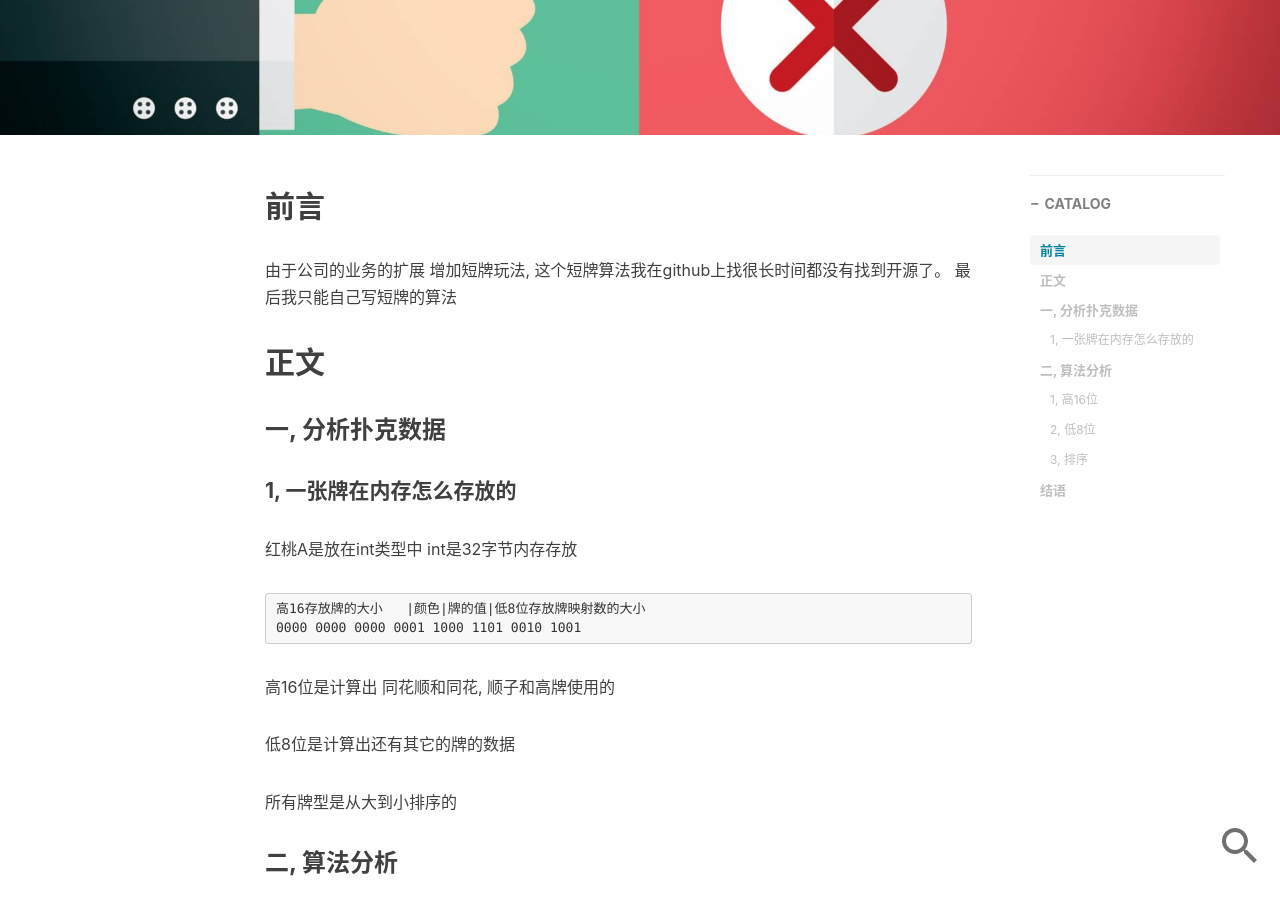
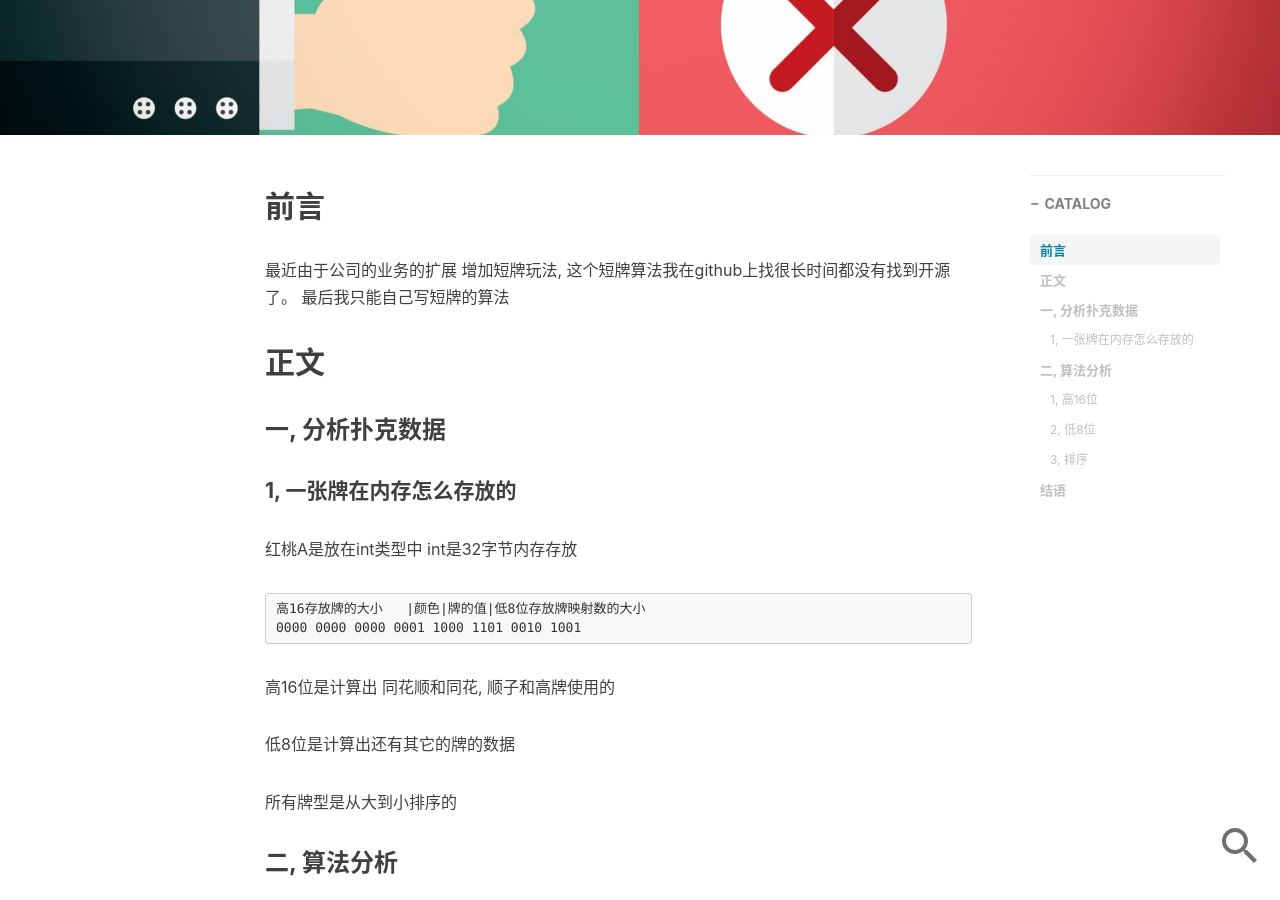
Before and after one commit to chensongpoixs/chensongpoixs.github.io, a Jekyll site: the page built from _posts/2019-06-27-德州扑克和短牌的算法分析.md, in a window 1280 px wide and 900 px high, scrolled down 388 px. Built offline with Jekyll 4.4.1, drawn with Linux system fonts in a browser that asks for light colours; nearby versions of some CDN libraries; comment, search, counter and statistics services are not loaded.

```diff
--- a/_posts/2019-06-27-德州扑克和短牌的算法分析.md
+++ b/_posts/2019-06-27-德州扑克和短牌的算法分析.md
@@ -14,7 +14,7 @@ tags:
 
 ## 前言
 
-  由于公司的业务的扩展 增加短牌玩法, 这个短牌算法我在github上找很长时间都没有找到开源了。 最后我只能自己写短牌的算法
+  最近由于公司的业务的扩展 增加短牌玩法, 这个短牌算法我在github上找很长时间都没有找到开源了。 最后我只能自己写短牌的算法
 
 ## 正文
 
--- a/about.html
+++ b/about.html
@@ -1,7 +1,7 @@
 ---
 layout: page
 title: "About"
-description: "越努力越幸运，越自侓越成功"
+description: "比我差的人还没放弃, 比我好的人仍在努力, 我没资格说我无能为力 "
 header-img: "img/post-bg-rwd.jpg"
 multilingual: true
 ---
```
Also changed, not shown: other parts of _posts/2019-06-27-德州扑克和短牌的算法分析.md (+1 -1 lines).
